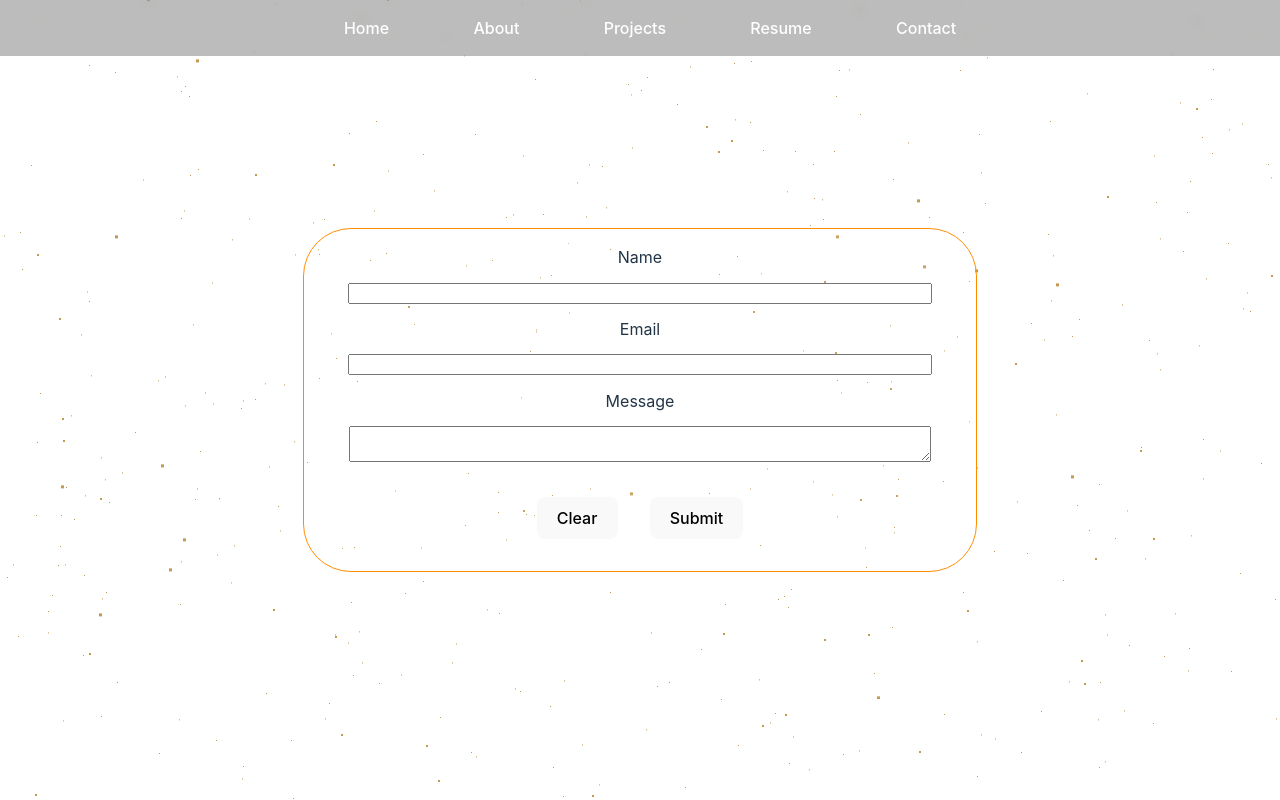
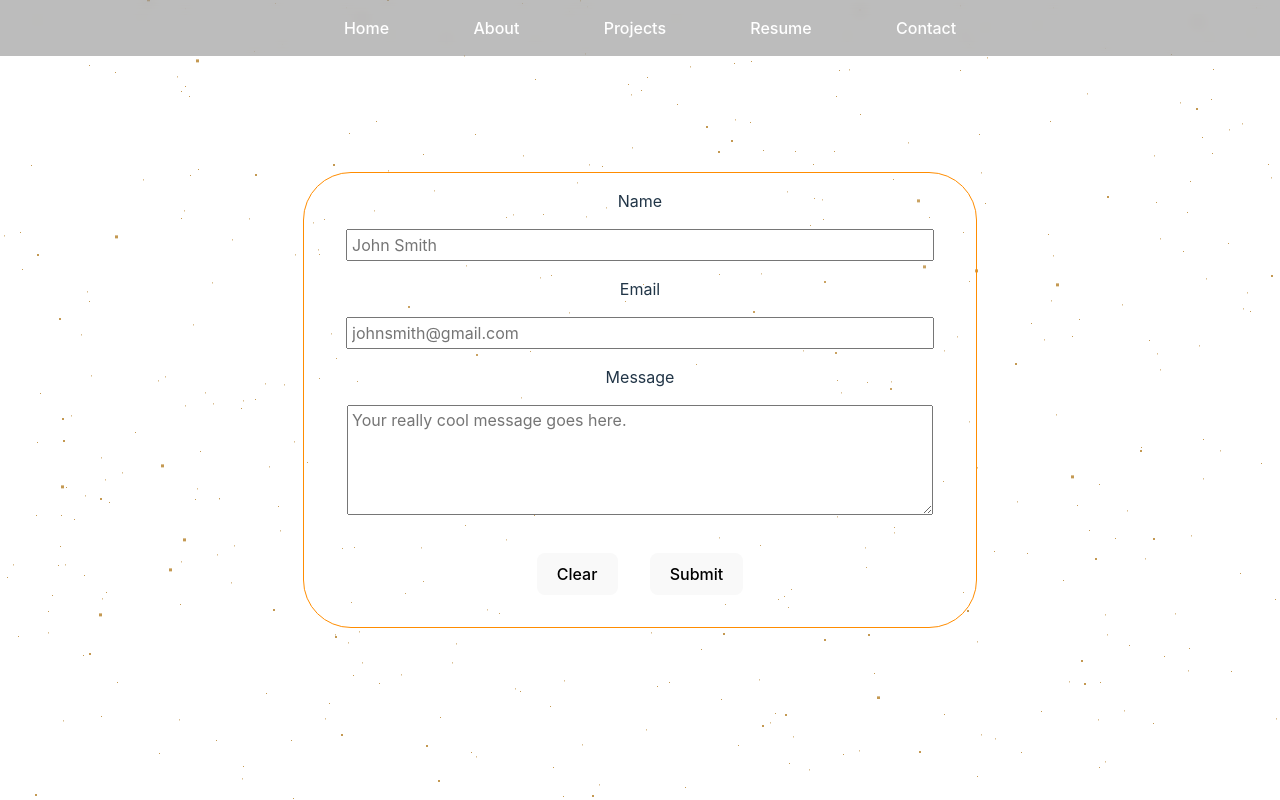
Before and after one commit to vworo/Portfolio, a Vue app: page /contact in a window 1280 px wide. Built offline with nearby package versions, Linux system fonts and the light colour scheme; some icons are missing.

Commit message:
Added placeholder/required attributes to contact form

```diff
--- a/src/views/Contact.vue
+++ b/src/views/Contact.vue
@@ -24,13 +24,13 @@
     <form @submit.prevent="sendEmail" ref="contactForm">
 
         <label>Name</label>
-        <input type="text" name="user_name">
+        <input type="text" name="user_name" placeholder="John Smith" required>
 
         <label>Email</label>
-        <input type="email" name="user_email">
+        <input type="email" name="user_email" placeholder="johnsmith@gmail.com" required>
 
         <label>Message</label>
-        <textarea name="message"></textarea>
+        <textarea name="message" placeholder="Your really cool message goes here." required></textarea>
 
         <div class="controls">
             <button type="button" @click="clearForm">Clear</button>
@@ -56,7 +56,14 @@
 
     input, textarea {
         margin: 1em;
+        padding: 0.25em;
         width: 90%;
+        font-family: inherit;
+        font-size: inherit;
+    }
+
+    textarea {
+        height: 100px;
     }
 
     button {
```
